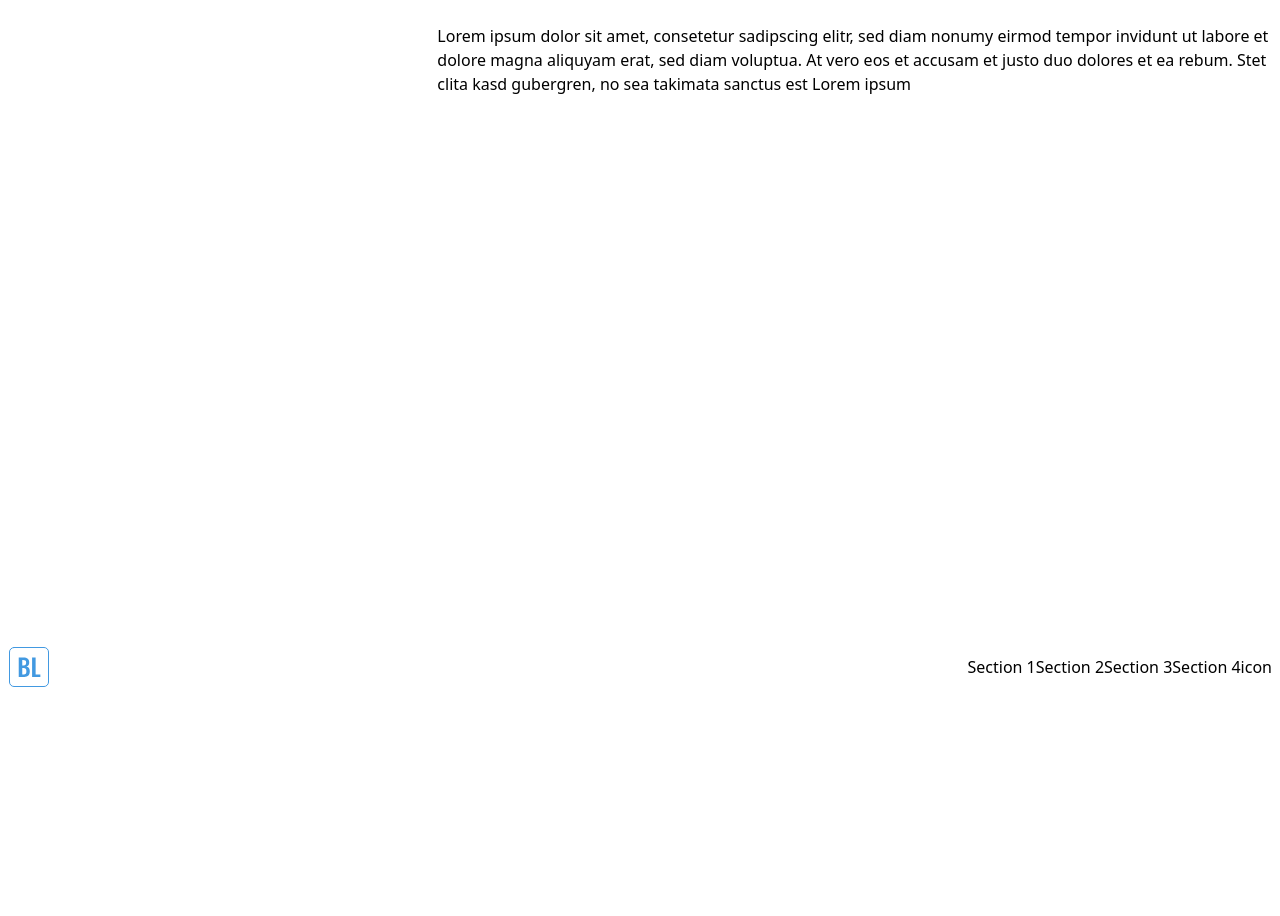
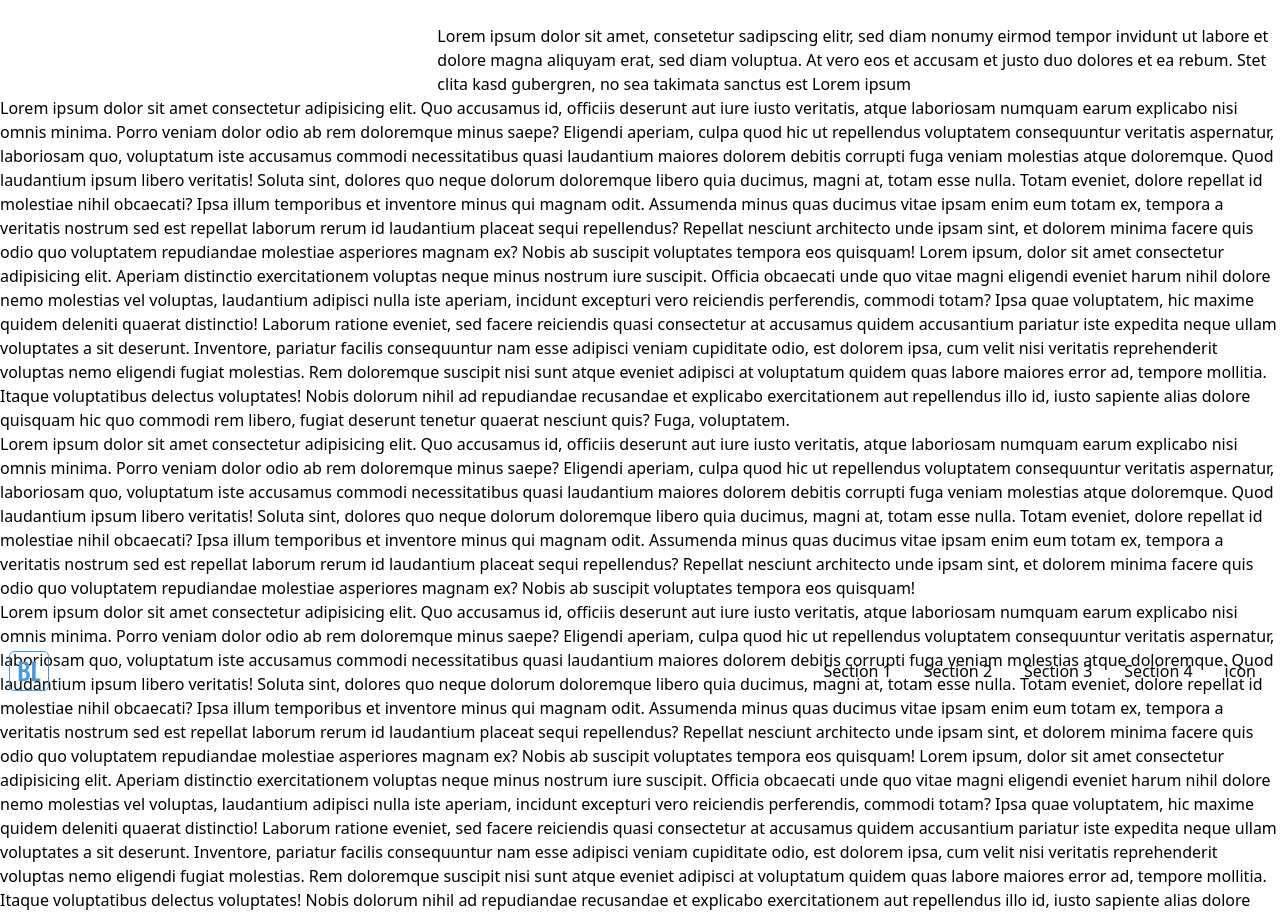
Before and after one commit to linaresb08/my-cv, a Nuxt app: page / in a window 1280 px wide. Shown: the part 104-1020 px from the top of the page. Before the commit the page ends 800 px from the top, so only its background shows below. Built offline with nearby package versions, Linux system fonts and the light colour scheme.

Commit message:
Código prueba

```diff
--- a/components/Navbar.vue
+++ b/components/Navbar.vue
@@ -8,8 +8,8 @@
           height="42"
           fill="none"
           class="BL-logo"
+          @mouseleave="beRectangle"
           @mouseover="beRounded"
-          @mouseleave="beRectangle"
         >
           <rect
             id="BL-rectangle"
@@ -29,27 +29,27 @@
           />
         </svg>
       </div>
-      <ul class="nav-links">
-        <li class="nav-link">
+      <div class="nav-links">
+        <a href="#prueba" class="nav-link">
           Section 1
-        </li>
-        <li class="nav-link">
+        </a>
+        <a href="#prueba2" class="nav-link">
           Section 2
-        </li>
-        <li class="nav-link">
+        </a>
+        <a href="#prueba3" class="nav-link">
           Section 3
-        </li>
-        <li class="nav-link">
+        </a>
+        <a href="#prueba4" class="nav-link">
           Section 4
-        </li>
-        <li class="nav-link" @click="changeTheme">
+        </a>
+        <a class="nav-link" @click="changeTheme">
           icon
           <span class="md:hidden">
             Cambiar a modo
             {{ modeTheme == 'light' ? 'Oscuro' : 'Claro' }}
           </span>
-        </li>
-      </ul>
+        </a>
+      </div>
     </nav>
   </div>
 </template>
@@ -65,18 +65,18 @@ export default {
   },
 
   methods: {
+    beRectangle() {
+      document.getElementById('BL-rectangle').setAttribute('rx', '4.5')
+    },
+    beRounded() {
+      document.getElementById('BL-rectangle').setAttribute('rx', '50')
+    },
     changeTheme() {
       this.modeTheme =
         this.modeTheme === 'light'
           ? (this.modeTheme = 'dark')
           : (this.modeTheme = 'light')
       this.$emit('themeModeValue', this.modeTheme)
-    },
-    beRounded() {
-      document.getElementById('BL-rectangle').setAttribute('rx', '50')
-    },
-    beRectangle() {
-      document.getElementById('BL-rectangle').setAttribute('rx', '4.5')
     },
   },
 }
@@ -86,16 +86,39 @@ export default {
 .navbar {
   @apply bottom-0;
   @apply fixed;
-  @apply p-2;
+  @apply px-2;
   @apply w-full;
+  transition: background-color 0.5s ease;
 
   .nav {
     @apply flex;
     @apply items-center;
     @apply justify-between;
+  }
 
-    .nav-links {
-      @apply flex;
+  .nav-links {
+    @apply flex;
+
+    .nav-link {
+      align-items: center;
+      border-top: 2px solid transparent;
+      border-top-left-radius: 2px;
+      border-top-right-radius: 2px;
+      border-bottom: 2px solid transparent;
+      cursor: pointer;
+      display: flex;
+      height: 50px;
+      padding: 0.5rem 1rem;
+      transition: border-top 0.5s ease;
+    }
+    .nav-link.active {
+      @apply border-blue-500;
+      border-bottom-color: transparent !important;
+    }
+    .nav-link:hover {
+      @apply border-blue-500;
+      @apply border-opacity-75;
+      border-bottom-color: transparent !important;
     }
   }
 
--- a/pages/index.vue
+++ b/pages/index.vue
@@ -1,6 +1,6 @@
 <template>
   <section class="container">
-    <div class="grid grid-cols-3 gap-8">
+    <div id="prueba" class="grid grid-cols-3 gap-8">
       <div class="col-span-1 bg-white px-4 pb-12 rounded">
         <h3 class="text-xl text-blue-600 mb-4">My Blog</h3>
         <ul>
@@ -25,6 +25,100 @@
         </div>
       </div>
     </div>
+    <div id="prueba2">
+      <p>
+        Lorem ipsum dolor sit amet consectetur adipisicing elit. Quo accusamus
+        id, officiis deserunt aut iure iusto veritatis, atque laboriosam numquam
+        earum explicabo nisi omnis minima. Porro veniam dolor odio ab rem
+        doloremque minus saepe? Eligendi aperiam, culpa quod hic ut repellendus
+        voluptatem consequuntur veritatis aspernatur, laboriosam quo, voluptatum
+        iste accusamus commodi necessitatibus quasi laudantium maiores dolorem
+        debitis corrupti fuga veniam molestias atque doloremque. Quod laudantium
+        ipsum libero veritatis! Soluta sint, dolores quo neque dolorum
+        doloremque libero quia ducimus, magni at, totam esse nulla. Totam
+        eveniet, dolore repellat id molestiae nihil obcaecati? Ipsa illum
+        temporibus et inventore minus qui magnam odit. Assumenda minus quas
+        ducimus vitae ipsam enim eum totam ex, tempora a veritatis nostrum sed
+        est repellat laborum rerum id laudantium placeat sequi repellendus?
+        Repellat nesciunt architecto unde ipsam sint, et dolorem minima facere
+        quis odio quo voluptatem repudiandae molestiae asperiores magnam ex?
+        Nobis ab suscipit voluptates tempora eos quisquam! Lorem ipsum, dolor
+        sit amet consectetur adipisicing elit. Aperiam distinctio exercitationem
+        voluptas neque minus nostrum iure suscipit. Officia obcaecati unde quo
+        vitae magni eligendi eveniet harum nihil dolore nemo molestias vel
+        voluptas, laudantium adipisci nulla iste aperiam, incidunt excepturi
+        vero reiciendis perferendis, commodi totam? Ipsa quae voluptatem, hic
+        maxime quidem deleniti quaerat distinctio! Laborum ratione eveniet, sed
+        facere reiciendis quasi consectetur at accusamus quidem accusantium
+        pariatur iste expedita neque ullam voluptates a sit deserunt. Inventore,
+        pariatur facilis consequuntur nam esse adipisci veniam cupiditate odio,
+        est dolorem ipsa, cum velit nisi veritatis reprehenderit voluptas nemo
+        eligendi fugiat molestias. Rem doloremque suscipit nisi sunt atque
+        eveniet adipisci at voluptatum quidem quas labore maiores error ad,
+        tempore mollitia. Itaque voluptatibus delectus voluptates! Nobis dolorum
+        nihil ad repudiandae recusandae et explicabo exercitationem aut
+        repellendus illo id, iusto sapiente alias dolore quisquam hic quo
+        commodi rem libero, fugiat deserunt tenetur quaerat nesciunt quis? Fuga,
+        voluptatem.
+      </p>
+    </div>
+    <div id="prueba3">
+      <p>
+        Lorem ipsum dolor sit amet consectetur adipisicing elit. Quo accusamus
+        id, officiis deserunt aut iure iusto veritatis, atque laboriosam numquam
+        earum explicabo nisi omnis minima. Porro veniam dolor odio ab rem
+        doloremque minus saepe? Eligendi aperiam, culpa quod hic ut repellendus
+        voluptatem consequuntur veritatis aspernatur, laboriosam quo, voluptatum
+        iste accusamus commodi necessitatibus quasi laudantium maiores dolorem
+        debitis corrupti fuga veniam molestias atque doloremque. Quod laudantium
+        ipsum libero veritatis! Soluta sint, dolores quo neque dolorum
+        doloremque libero quia ducimus, magni at, totam esse nulla. Totam
+        eveniet, dolore repellat id molestiae nihil obcaecati? Ipsa illum
+        temporibus et inventore minus qui magnam odit. Assumenda minus quas
+        ducimus vitae ipsam enim eum totam ex, tempora a veritatis nostrum sed
+        est repellat laborum rerum id laudantium placeat sequi repellendus?
+        Repellat nesciunt architecto unde ipsam sint, et dolorem minima facere
+        quis odio quo voluptatem repudiandae molestiae asperiores magnam ex?
+        Nobis ab suscipit voluptates tempora eos quisquam!
+      </p>
+    </div>
+    <div id="prueba4">
+      <p>
+        Lorem ipsum dolor sit amet consectetur adipisicing elit. Quo accusamus
+        id, officiis deserunt aut iure iusto veritatis, atque laboriosam numquam
+        earum explicabo nisi omnis minima. Porro veniam dolor odio ab rem
+        doloremque minus saepe? Eligendi aperiam, culpa quod hic ut repellendus
+        voluptatem consequuntur veritatis aspernatur, laboriosam quo, voluptatum
+        iste accusamus commodi necessitatibus quasi laudantium maiores dolorem
+        debitis corrupti fuga veniam molestias atque doloremque. Quod laudantium
+        ipsum libero veritatis! Soluta sint, dolores quo neque dolorum
+        doloremque libero quia ducimus, magni at, totam esse nulla. Totam
+        eveniet, dolore repellat id molestiae nihil obcaecati? Ipsa illum
+        temporibus et inventore minus qui magnam odit. Assumenda minus quas
+        ducimus vitae ipsam enim eum totam ex, tempora a veritatis nostrum sed
+        est repellat laborum rerum id laudantium placeat sequi repellendus?
+        Repellat nesciunt architecto unde ipsam sint, et dolorem minima facere
+        quis odio quo voluptatem repudiandae molestiae asperiores magnam ex?
+        Nobis ab suscipit voluptates tempora eos quisquam! Lorem ipsum, dolor
+        sit amet consectetur adipisicing elit. Aperiam distinctio exercitationem
+        voluptas neque minus nostrum iure suscipit. Officia obcaecati unde quo
+        vitae magni eligendi eveniet harum nihil dolore nemo molestias vel
+        voluptas, laudantium adipisci nulla iste aperiam, incidunt excepturi
+        vero reiciendis perferendis, commodi totam? Ipsa quae voluptatem, hic
+        maxime quidem deleniti quaerat distinctio! Laborum ratione eveniet, sed
+        facere reiciendis quasi consectetur at accusamus quidem accusantium
+        pariatur iste expedita neque ullam voluptates a sit deserunt. Inventore,
+        pariatur facilis consequuntur nam esse adipisci veniam cupiditate odio,
+        est dolorem ipsa, cum velit nisi veritatis reprehenderit voluptas nemo
+        eligendi fugiat molestias. Rem doloremque suscipit nisi sunt atque
+        eveniet adipisci at voluptatum quidem quas labore maiores error ad,
+        tempore mollitia. Itaque voluptatibus delectus voluptates! Nobis dolorum
+        nihil ad repudiandae recusandae et explicabo exercitationem aut
+        repellendus illo id, iusto sapiente alias dolore quisquam hic quo
+        commodi rem libero, fugiat deserunt tenetur quaerat nesciunt quis? Fuga,
+        voluptatem.
+      </p>
+    </div>
   </section>
 </template>
 
```
